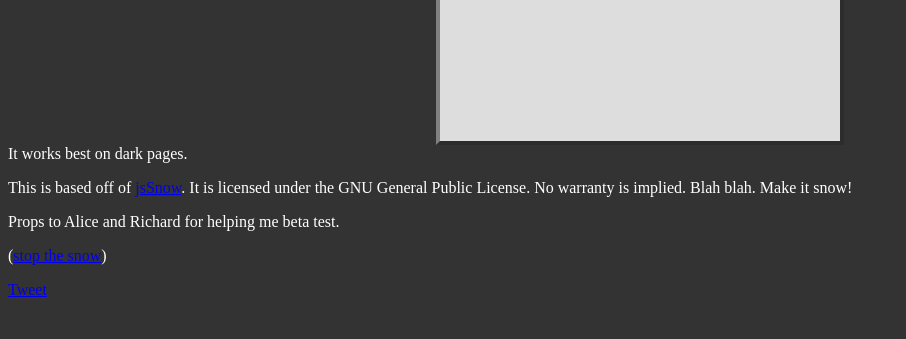
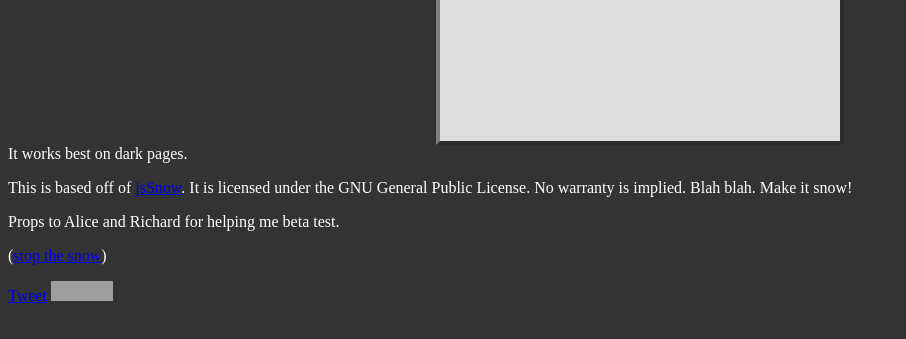
Before and after one commit to Roguelazer/jsSnow, a plain HTML site: page index.html in a window 1280 px wide. Shown: the part 89-428 px from the top of the page, without its empty margins (0-906 px from the left). Drawn offline with Linux system fonts and the light colour scheme; grey boxes are pictures that could not be loaded.

Commit message:
now on github

```diff
--- a/index.html
+++ b/index.html
@@ -43,5 +43,6 @@ color: white;
 	<p>Props to Alice and Richard for helping me beta test.</p>
 	<p>(<a href="javascript:stopSnow()">stop the snow</a>)</p>
 	<p><a href="http://twitter.com/share" class="twitter-share-button" data-count="horizontal" data-via="Roguelazer">Tweet</a><script type="text/javascript" src="http://platform.twitter.com/widgets.js"></script></a>
+	<iframe src="http://markdotto.github.com/github-buttons/github-btn.html?user=Roguelazer&repo=jsSnow&type=fork&count=true" allowtransparency="true" frameborder="0" scrolling="0" width="62px" height="20px"></iframe>
 </body>
 </html>
```
